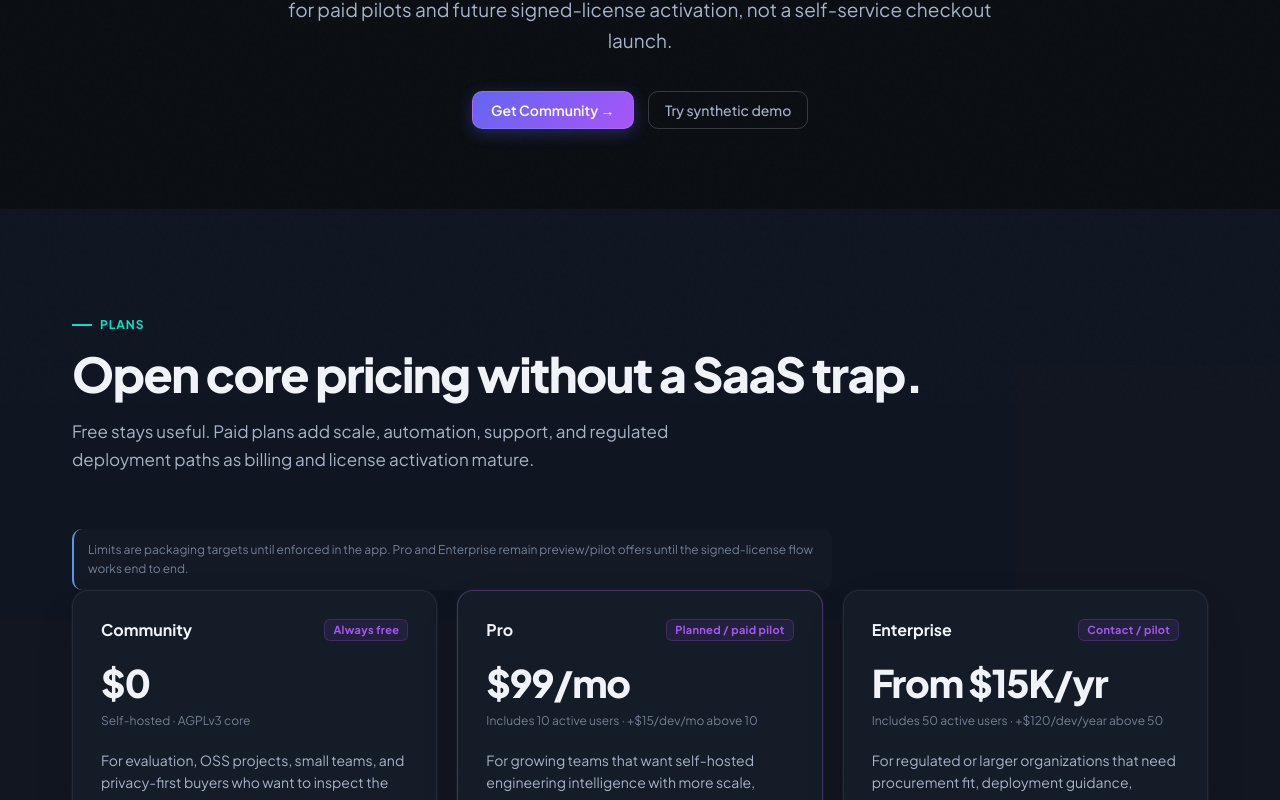
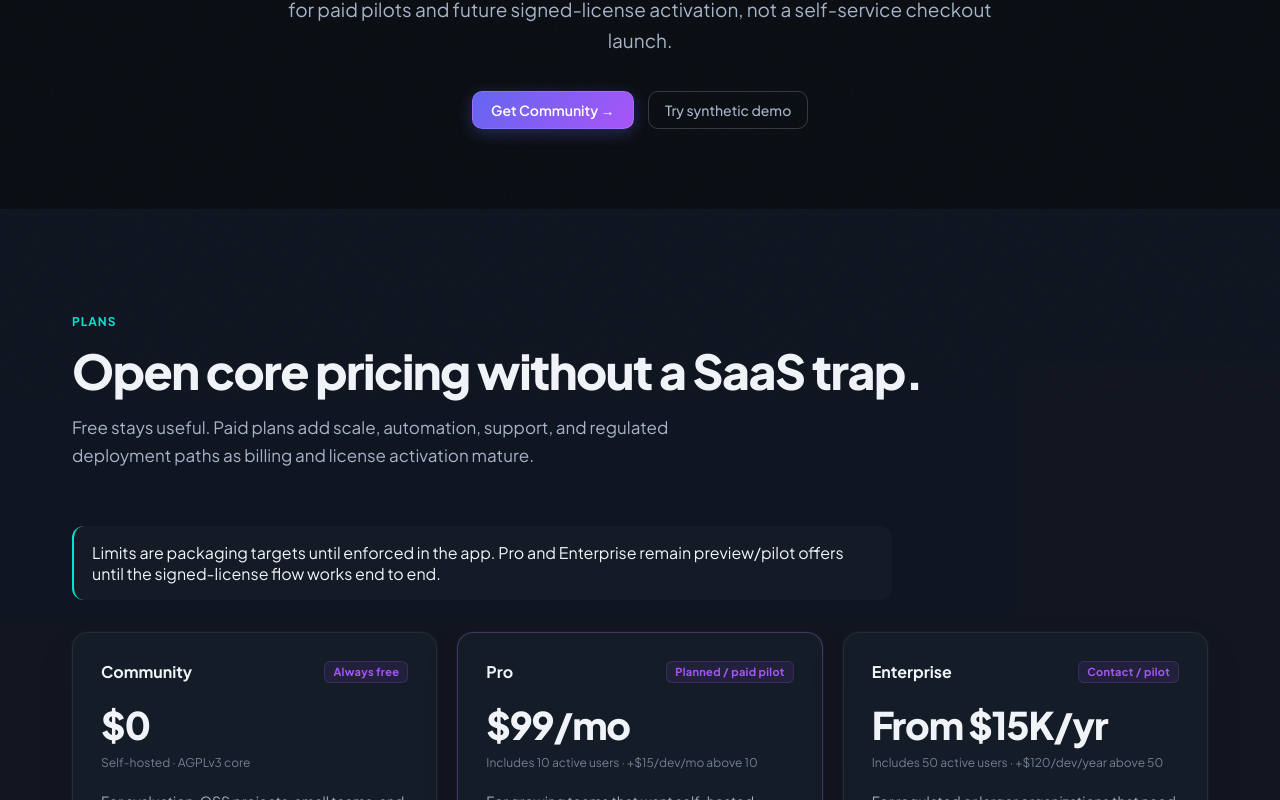
Before and after one commit to getmetraly/website, a Next.js app: page /pricing in a window 1280 px wide. Shown: the part 398-1198 px from the top of the page. Built offline with nearby package versions, Linux system fonts and the light colour scheme.

Commit message:
fix: improve pricing spacing and eyebrow styling

```diff
--- a/app/pricing/page.tsx
+++ b/app/pricing/page.tsx
@@ -109,12 +109,13 @@ export default function PricingPage() {
 
         <section className={styles.surface}>
           <div className={styles.section}>
-            <div className={styles.eyebrow}>Plans</div>
+            <div className={styles.eyebrowPlain}>Plans</div>
             <h2 className={styles.title}>Open core pricing without a SaaS trap.</h2>
             <p className={styles.sub}>
               Free stays useful. Paid plans add scale, automation, support, and regulated deployment paths as billing and license activation mature.
             </p>
-            <p className={styles.note}>
+
+            <p className={styles.notice}>
               Limits are packaging targets until enforced in the app. Pro and Enterprise remain preview/pilot offers until the signed-license flow works end to end.
             </p>
 
```
